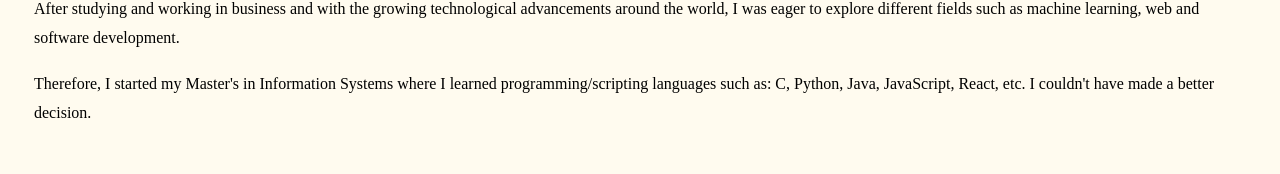
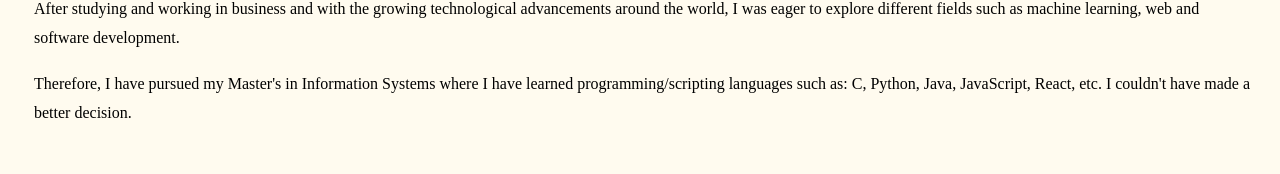
Before and after one commit to tmshts/tomashatas, a React (Vite) app in the folder frontend/: page / in a window 1280 px wide. Shown: the part 937-1111 px from the top of the page. Built offline with nearby package versions, Linux system fonts and the light colour scheme; no server answers.

Commit message:
update text

```diff
--- a/frontend/src/components/Home.jsx
+++ b/frontend/src/components/Home.jsx
@@ -73,7 +73,7 @@ const Home = () => {
             <br />
 
             <div className='home_about_me_text'>
-                Therefore, I started my Master's in Information Systems where I learned programming/scripting languages such as:
+                Therefore, I have pursued my Master's in Information Systems where I have learned programming/scripting languages such as:
                 C, Python, Java, JavaScript, React, etc. I couldn't have made a better decision.
             </div>
 
```
